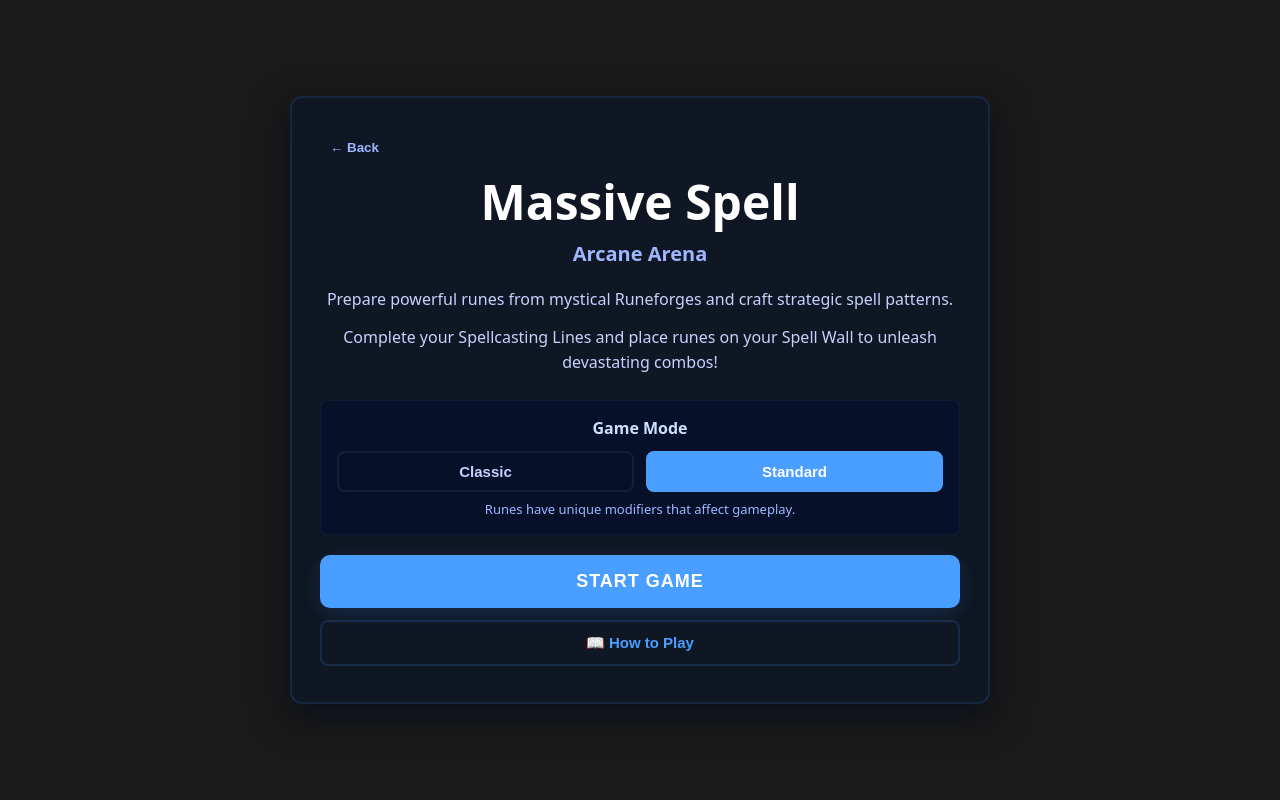
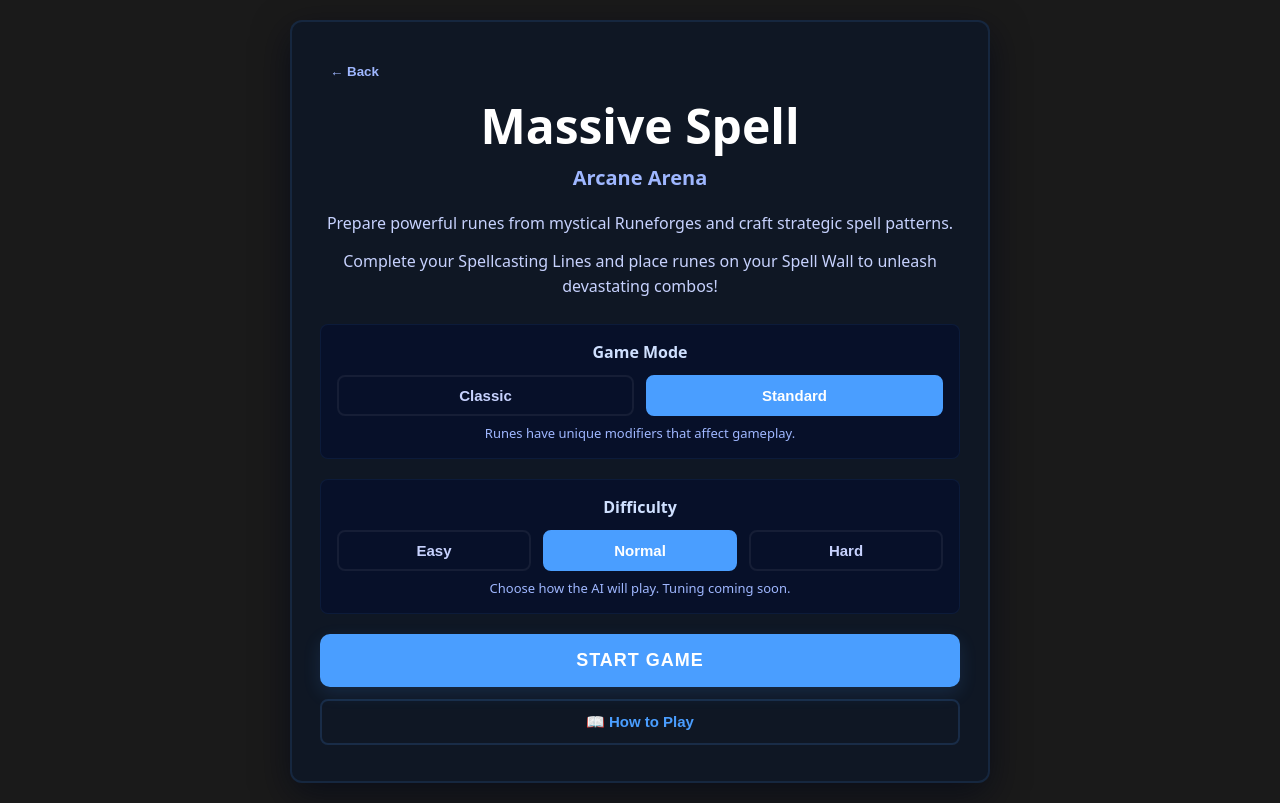
Before and after one commit to vlad92z/necromancer-web, a React (Vite) app: page /game in a window 1280 px wide. Built offline with nearby package versions, Linux system fonts and the light colour scheme.

Commit message:
Introduce AI Difficulty in quick Play

```diff
--- a/src/features/gameplay/components/StartGameScreen.tsx
+++ b/src/features/gameplay/components/StartGameScreen.tsx
@@ -4,15 +4,17 @@
 
 import { useState } from 'react';
 import { useNavigate } from 'react-router-dom';
+import type { AIDifficulty } from '../../../types/game';
 import { RulesOverlay } from './RulesOverlay';
 
 interface StartGameScreenProps {
-  onStartGame: (gameMode: 'classic' | 'standard') => void;
+  onStartGame: (gameMode: 'classic' | 'standard', aiDifficulty: AIDifficulty) => void;
 }
 
 export function StartGameScreen({ onStartGame }: StartGameScreenProps) {
   const navigate = useNavigate();
   const [gameMode, setGameMode] = useState<'classic' | 'standard'>('standard');
+  const [aiDifficulty, setAiDifficulty] = useState<AIDifficulty>('normal');
   const [showRules, setShowRules] = useState(false);
 
   return (
@@ -166,8 +168,112 @@ export function StartGameScreen({ onStartGame }: StartGameScreenProps) {
           </div>
         </div>
 
+        {/* Difficulty Toggle */}
+        <div style={{
+          marginBottom: '20px',
+          padding: '16px',
+          backgroundColor: '#071029',
+          borderRadius: '8px',
+          border: '1px solid rgba(74,158,255,0.08)'
+        }}>
+          <div style={{
+            fontSize: '16px',
+            fontWeight: '600',
+            color: '#cfe0ff',
+            marginBottom: '12px'
+          }}>
+            Difficulty
+          </div>
+          <div style={{
+            display: 'flex',
+            gap: '12px',
+            justifyContent: 'center'
+          }}>
+            <button
+              onClick={() => setAiDifficulty('easy')}
+              style={{
+                flex: 1,
+                padding: '10px 18px',
+                borderRadius: '8px',
+                fontSize: '15px',
+                fontWeight: '600',
+                border: '2px solid',
+                borderColor: aiDifficulty === 'easy' ? '#4a9eff' : 'rgba(255,255,255,0.06)',
+                backgroundColor: aiDifficulty === 'easy' ? '#4a9eff' : 'transparent',
+                color: aiDifficulty === 'easy' ? '#ffffff' : '#c7d2fe',
+                cursor: 'pointer',
+                transition: 'all 0.12s'
+              }}
+              onMouseEnter={(e) => {
+                if (aiDifficulty !== 'easy') e.currentTarget.style.backgroundColor = 'rgba(74,158,255,0.08)';
+              }}
+              onMouseLeave={(e) => {
+                if (aiDifficulty !== 'easy') e.currentTarget.style.backgroundColor = 'transparent';
+              }}
+            >
+              Easy
+            </button>
+            <button
+              onClick={() => setAiDifficulty('normal')}
+              style={{
+                flex: 1,
+                padding: '10px 18px',
+                borderRadius: '8px',
+                fontSize: '15px',
+                fontWeight: '600',
+                border: '2px solid',
+                borderColor: aiDifficulty === 'normal' ? '#4a9eff' : 'rgba(255,255,255,0.06)',
+                backgroundColor: aiDifficulty === 'normal' ? '#4a9eff' : 'transparent',
+                color: aiDifficulty === 'normal' ? '#ffffff' : '#c7d2fe',
+                cursor: 'pointer',
+                transition: 'all 0.12s'
+              }}
+              onMouseEnter={(e) => {
+                if (aiDifficulty !== 'normal') e.currentTarget.style.backgroundColor = 'rgba(74,158,255,0.08)';
+              }}
+              onMouseLeave={(e) => {
+                if (aiDifficulty !== 'normal') e.currentTarget.style.backgroundColor = 'transparent';
+              }}
+            >
+              Normal
+            </button>
+            <button
+              onClick={() => setAiDifficulty('hard')}
+              style={{
+                flex: 1,
+                padding: '10px 18px',
+                borderRadius: '8px',
+                fontSize: '15px',
+                fontWeight: '600',
+                border: '2px solid',
+                borderColor: aiDifficulty === 'hard' ? '#4a9eff' : 'rgba(255,255,255,0.06)',
+                backgroundColor: aiDifficulty === 'hard' ? '#4a9eff' : 'transparent',
+                color: aiDifficulty === 'hard' ? '#ffffff' : '#c7d2fe',
+                cursor: 'pointer',
+                transition: 'all 0.12s'
+              }}
+              onMouseEnter={(e) => {
+                if (aiDifficulty !== 'hard') e.currentTarget.style.backgroundColor = 'rgba(74,158,255,0.08)';
+              }}
+              onMouseLeave={(e) => {
+                if (aiDifficulty !== 'hard') e.currentTarget.style.backgroundColor = 'transparent';
+              }}
+            >
+              Hard
+            </button>
+          </div>
+          <div style={{
+            marginTop: '8px',
+            fontSize: '13px',
+            color: '#9fb7ff',
+            textAlign: 'center'
+          }}>
+            Choose how the AI will play. Tuning coming soon.
+          </div>
+        </div>
+
         <button
-          onClick={() => onStartGame(gameMode)}
+          onClick={() => onStartGame(gameMode, aiDifficulty)}
           style={{
             backgroundColor: '#4a9eff',
             color: '#ffffff',
--- a/src/routes/GameMatch.tsx
+++ b/src/routes/GameMatch.tsx
@@ -4,6 +4,7 @@ import { GameBoard } from '../features/gameplay/components/GameBoard'
 import { StartGameScreen } from '../features/gameplay/components/StartGameScreen'
 import { useGameplayStore, setNavigationCallback } from '../state/stores/gameplayStore'
 import { executeAITurn, needsAIPlacement, executeAIVoidEffect, executeAIFrostEffect } from '../systems/aiController'
+import type { AIDifficulty } from '../types/game'
 
 export function GameMatch() {
   const navigate = useNavigate()
@@ -81,8 +82,8 @@ export function GameMatch() {
     }
   }, [gameState.gameStarted, gameState.frostEffectPending, gameState.currentPlayerIndex, gameState.players, gameState.turnPhase])
 
-  const handleStartGame = (gameMode: 'classic' | 'standard') => {
-    startGame(gameMode)
+  const handleStartGame = (gameMode: 'classic' | 'standard', aiDifficulty: AIDifficulty) => {
+    startGame(gameMode, aiDifficulty)
   }
 
   // Show start screen if game hasn't started
--- a/src/state/stores/gameplayStore.ts
+++ b/src/state/stores/gameplayStore.ts
@@ -4,7 +4,7 @@
  */
 
 import { create } from 'zustand';
-import type { GameState, RuneType, Player, Rune, VoidTarget } from '../../types/game';
+import type { GameState, RuneType, Player, Rune, VoidTarget, AIDifficulty } from '../../types/game';
 import { initializeGame, fillFactories, createEmptyFactories } from '../../utils/gameInitialization';
 import { calculateWallPower, calculateWallPowerWithSegments, getWallColumnForRune, calculateEffectiveFloorPenalty } from '../../utils/scoring';
 
@@ -22,7 +22,7 @@ export function setNavigationCallback(callback: (() => void) | null) {
 
 interface GameplayStore extends GameState {
   // Actions
-  startGame: (gameMode: 'classic' | 'standard') => void;
+  startGame: (gameMode: 'classic' | 'standard', aiDifficulty: AIDifficulty) => void;
   returnToStartScreen: () => void;
   draftRune: (runeforgeId: string, runeType: RuneType) => void;
   draftFromCenter: (runeType: RuneType) => void;
@@ -726,11 +726,12 @@ export const useGameplayStore = create<GameplayStore>((set) => ({
     });
   },
 
-  startGame: (gameMode: 'classic' | 'standard') => {
+  startGame: (gameMode: 'classic' | 'standard', aiDifficulty: AIDifficulty) => {
     set((state) => ({
       ...state,
       gameStarted: true,
       gameMode: gameMode,
+      aiDifficulty,
     }));
   },
 
--- a/src/systems/aiController.ts
+++ b/src/systems/aiController.ts
@@ -4,7 +4,7 @@
  * All timing is handled by component useEffect hooks
  */
 
-import { makeAIMove, chooseVoidRuneTarget, choosePatternLineToFreeze } from '../utils/aiPlayer';
+import { getAIPlayerProfile } from '../utils/aiPlayer';
 import { useGameplayStore } from '../state/stores/gameplayStore';
 
 /**
@@ -20,8 +20,8 @@ export function executeAITurn(): boolean {
   if (currentPlayer.type !== 'ai' || state.turnPhase !== 'draft') {
     return false;
   }
-
-  const moveMade = makeAIMove(
+  const aiProfile = getAIPlayerProfile(state.aiDifficulty);
+  const moveMade = aiProfile.makeMove(
     state,
     state.draftRune,
     state.draftFromCenter,
@@ -51,7 +51,8 @@ export function needsAIPlacement(): boolean {
  */
 export function executeAIVoidEffect() {
   const state = useGameplayStore.getState();
-  const runeTarget = chooseVoidRuneTarget(state);
+  const aiProfile = getAIPlayerProfile(state.aiDifficulty);
+  const runeTarget = aiProfile.chooseVoidTarget(state);
 
   if (runeTarget) {
     state.destroyRune(runeTarget);
@@ -66,7 +67,8 @@ export function executeAIVoidEffect() {
  */
 export function executeAIFrostEffect() {
   const state = useGameplayStore.getState();
-  const patternLineToFreeze = choosePatternLineToFreeze(state);
+  const aiProfile = getAIPlayerProfile(state.aiDifficulty);
+  const patternLineToFreeze = aiProfile.choosePatternLineToFreeze(state);
   const opponentIndex = state.currentPlayerIndex === 0 ? 1 : 0;
   const opponentId = state.players[opponentIndex].id;
 
--- a/src/types/game.ts
+++ b/src/types/game.ts
@@ -76,6 +76,11 @@ export interface FloorLine {
 export type PlayerType = 'human' | 'ai';
 
 /**
+ * AI difficulty levels
+ */
+export type AIDifficulty = 'easy' | 'normal' | 'hard';
+
+/**
  * Player state
  */
 export interface Player {
@@ -134,6 +139,7 @@ export interface AnimatingRune {
 export interface GameState {
   gameStarted: boolean; // Whether the game has been started (false shows start screen)
   gameMode: 'classic' | 'standard'; // Game mode: classic (no modifiers) or standard (with rune effects)
+  aiDifficulty: AIDifficulty; // AI behavior profile
   players: [Player, Player]; // Player (index 0) and AI Opponent (index 1)
   runeforges: Runeforge[];
   centerPool: Rune[]; // Center runeforge (accumulates leftover runes)
--- a/src/utils/aiPlayer.ts
+++ b/src/utils/aiPlayer.ts
@@ -16,7 +16,7 @@
  * 9. Scoring simulation (calculate expected points for each move)
  */
 
-import type { GameState, RuneType, PatternLine, Player, Rune, ScoringWall, VoidTarget } from '../types/game';
+import type { GameState, RuneType, PatternLine, Player, Rune, ScoringWall, VoidTarget, AIDifficulty } from '../types/game';
 import { getWallColumnForRune, calculateWallPower, calculateEffectiveFloorPenalty } from './scoring';
 
 interface DraftMove {
@@ -824,3 +824,28 @@ export function makeAIMove(
 
   return true;
 }
+
+export interface AIPlayerProfile {
+  id: AIDifficulty;
+  makeMove: typeof makeAIMove;
+  chooseVoidTarget: typeof chooseVoidRuneTarget;
+  choosePatternLineToFreeze: typeof choosePatternLineToFreeze;
+}
+
+const createBaseAIProfile = (id: AIDifficulty): AIPlayerProfile => ({
+  id,
+  makeMove: makeAIMove,
+  chooseVoidTarget: chooseVoidRuneTarget,
+  choosePatternLineToFreeze,
+});
+
+export const aiPlayerProfiles: Record<AIDifficulty, AIPlayerProfile> = {
+  // All difficulties currently share the base AI; tuning will differentiate them later.
+  easy: createBaseAIProfile('easy'),
+  normal: createBaseAIProfile('normal'),
+  hard: createBaseAIProfile('hard'),
+};
+
+export function getAIPlayerProfile(difficulty: AIDifficulty): AIPlayerProfile {
+  return aiPlayerProfiles[difficulty] ?? aiPlayerProfiles.normal;
+}
--- a/src/utils/gameInitialization.ts
+++ b/src/utils/gameInitialization.ts
@@ -152,6 +152,7 @@ export function initializeGame(startingHealth: number = 300): GameState {
   return {
     gameStarted: false,
     gameMode: 'standard', // Default to standard mode (will be set when starting game)
+    aiDifficulty: 'normal',
     players: [player1, player2],
     runeforges: filledRuneforges,
     centerPool: [],
```
